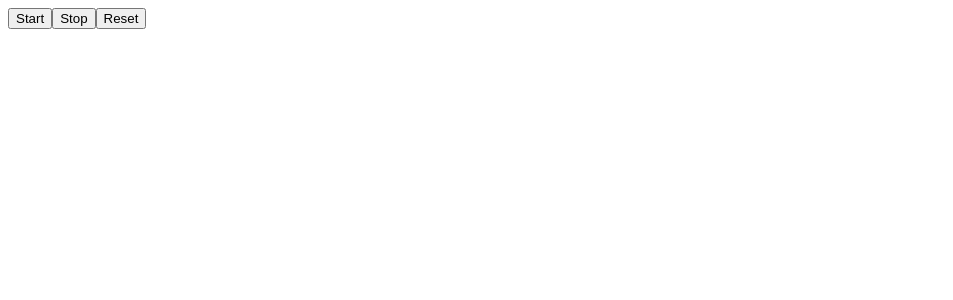
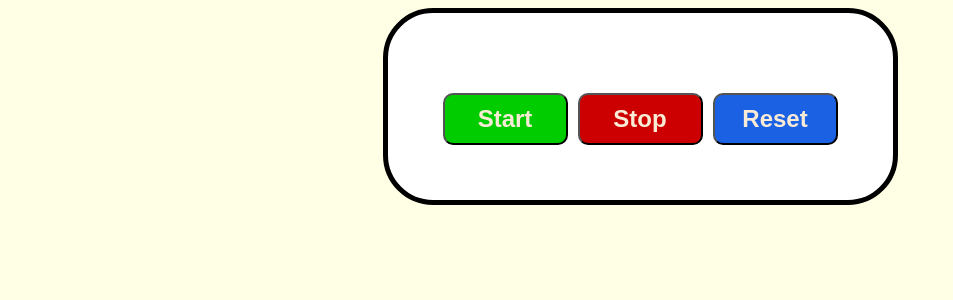
Before and after one commit to MrCrowNFT/Stopwatch2, a React app in the folder stopwatch2/: page / in a window 1280 px wide. Shown: the top 300 px of the page, without its empty margins (0-953 px from the left). Built offline with nearby package versions, Linux system fonts and the light colour scheme; the HTML template or start-up script is replaced by a standard one.

Commit message:
stopwatch style

```diff
--- a/stopwatch2/src/index.css
+++ b/stopwatch2/src/index.css
@@ -0,0 +1,51 @@
+body{
+  display: flex;
+  flex-direction: column;
+  align-items: center;
+  background-color: hsl(60, 100%, 95%);
+}
+.stopwatch{
+  display: flex;
+  flex-direction: column;
+  align-items: center;
+  border: 5px solid;
+  border-radius: 50px;
+  background-color: white;
+  padding: 50px;
+}
+.display{
+  font-size: 5rem;
+  font-family: cursive;
+  color: hsl(0, 0%, 20%);
+  text-shadow: 2px 2px 2px hsl(0, 0%, 0%, 0.75);
+  margin-bottom: 25px;
+}
+.controls button{
+  font-size: 1.5rem;
+  font-weight: bold;
+  padding: 10px 20px;
+  margin: 5px;
+  min-width: 125px;
+  border-radius: 10px;
+  cursor: pointer;
+  color: antiquewhite;
+  transition: background-color 0.5 ease;
+}
+.start-btn{
+  background-color: hsl(120, 100%, 40%);
+}
+.start-btn:hover{
+  background-color: hsl(120, 100%, 30%);
+}
+.stop-btn{
+  background-color: hsl(0, 100%, 40%);
+}
+.stop-btn:hover{
+  background-color: hsl(0, 100%, 30%);
+}
+.reset-btn{
+  background-color: hsl(219, 79%, 50%);
+}
+.reset-btn:hover{
+  background-color: hsl(219, 79%, 40%);
+}
```
